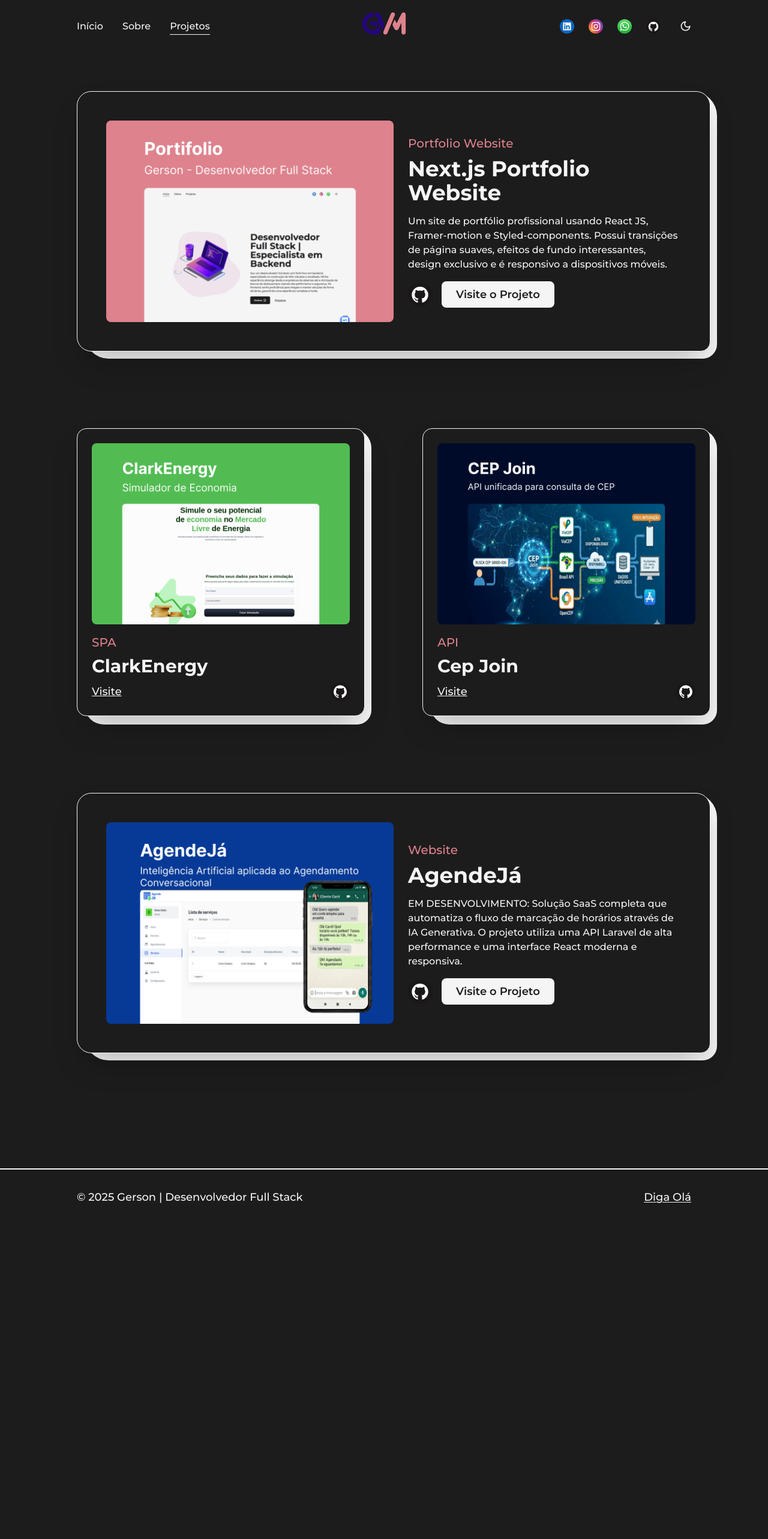
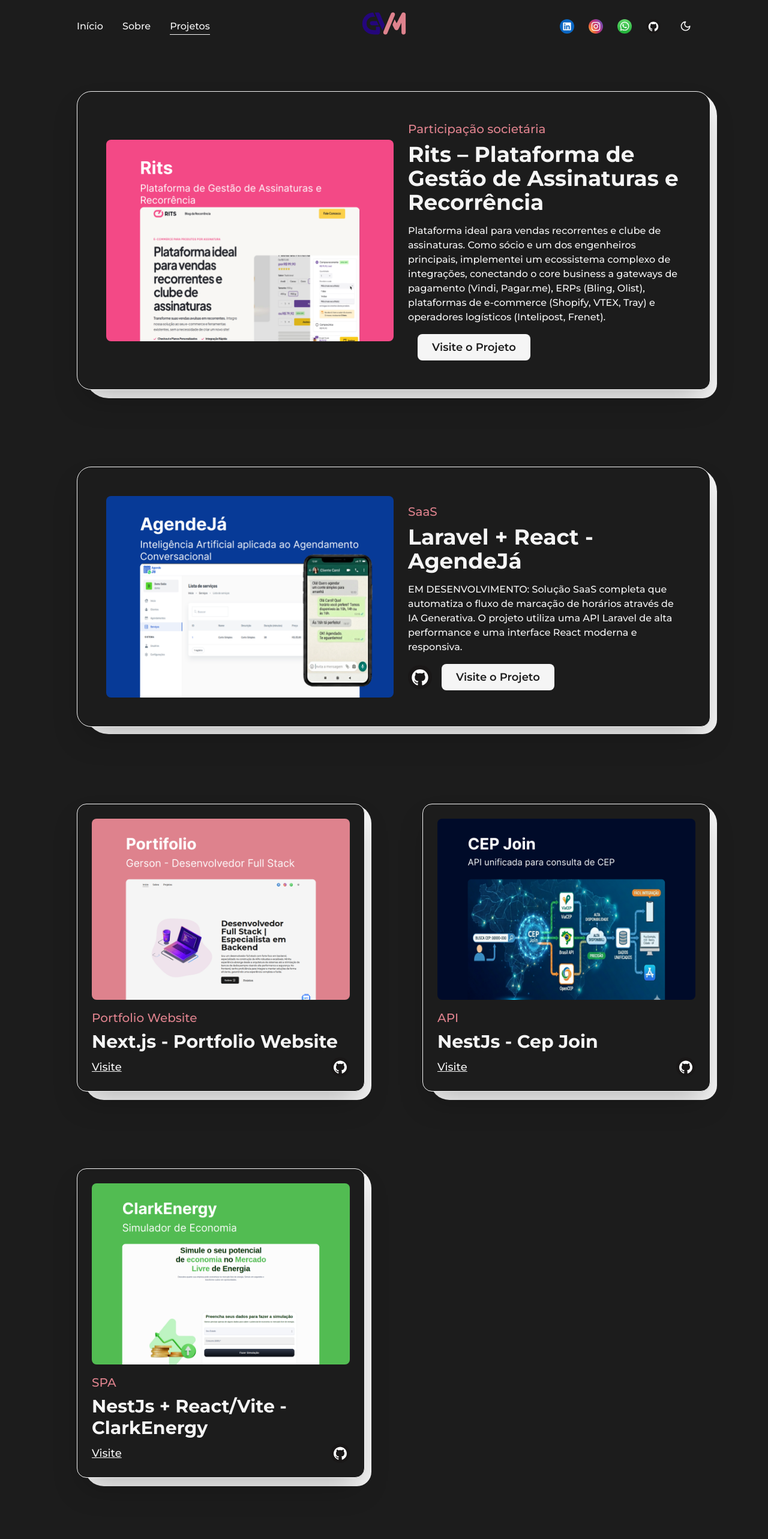
Before and after one commit to VianaGerson/portfolio, a Next.js app: page /projects in a window 1280 px wide. Shown: the top 2566 px of the page at 60% size. Before the commit the page ends 2042 px from the top, so only its background shows below. Built offline with nearby package versions, Linux system fonts and the light colour scheme.

Commit message:
feat(RITS-395): add rist project

```diff
--- a/src/app/projects/_components/featured-project.tsx
+++ b/src/app/projects/_components/featured-project.tsx
@@ -10,7 +10,7 @@
   type: string
   summary: string
   coverImageUrl: string
-  codeUrl: string
+  codeUrl?: string
   demoUrl?: string
 }
 
@@ -32,7 +32,7 @@
       />
 
       <Link
-        href={demoUrl ?? codeUrl}
+        href={demoUrl ?? codeUrl ?? '#'}
         target="_blank"
         rel="noopener noreferrer"
         className="w-1/2 cursor-pointer overflow-hidden rounded-lg lg:w-full"
@@ -58,7 +58,7 @@
         </span>
 
         <Link
-          href={demoUrl ?? codeUrl}
+          href={demoUrl ?? codeUrl ?? '#'}
           target="_blank"
           rel="noopener noreferrer"
           className="underline-offset-2 hover:underline"
@@ -74,6 +74,7 @@
         <p className="my-2 rounded-md font-medium sm:text-sm">{summary}</p>
 
         <div className="mt-2 flex items-center">
+          {codeUrl && (
             <Link href={codeUrl} target="_blank" rel="noopener noreferrer">
               <Image
                 src="/images/social/github.svg"
@@ -83,9 +84,10 @@
                 className="h-auto"
               />
             </Link>
+          )}
 
           <Link
-            href={demoUrl ?? codeUrl}
+            href={demoUrl ?? codeUrl ?? '#'}
             target="_blank"
             rel="noopener noreferrer"
             className="ml-4 rounded-lg bg-foreground p-2 px-6 text-lg font-semibold
--- a/src/app/projects/_components/project.tsx
+++ b/src/app/projects/_components/project.tsx
@@ -9,7 +9,7 @@
   title: string
   type: string
   coverImageUrl: string
-  codeUrl: string
+  codeUrl?: string
   demoUrl?: string
 }
 
@@ -31,7 +31,7 @@
       />
 
       <Link
-        href={demoUrl ?? codeUrl}
+        href={demoUrl ?? codeUrl ?? '#'}
         target="_blank"
         rel="noopener noreferrer"
         className="w-full cursor-pointer overflow-hidden rounded-lg"
@@ -53,7 +53,7 @@
         </span>
 
         <Link
-          href={demoUrl ?? codeUrl}
+          href={demoUrl ?? codeUrl ?? '#'}
           target="_blank"
           rel="noopener noreferrer"
           className="underline-offset-2 hover:underline"
@@ -65,7 +65,7 @@
 
         <div className="flex w-full items-center justify-between">
           <Link
-            href={demoUrl ?? codeUrl}
+            href={demoUrl ?? codeUrl ?? '#'}
             target="_blank"
             rel="noopener noreferrer"
             className="rounded text-lg font-medium underline md:text-base"
@@ -73,8 +73,9 @@
             Visite
           </Link>
 
+          {codeUrl && (
             <Link
-            href={codeUrl}
+              href={codeUrl ?? '#'}
               target="_blank"
               rel="noopener noreferrer"
               className="w-8 md:w-6"
@@ -87,6 +88,7 @@
                 className="h-auto"
               />
             </Link>
+          )}
         </div>
       </div>
     </article>
--- a/src/data/projects.json
+++ b/src/data/projects.json
@@ -1,24 +1,32 @@
 [
   {
-    "title": "Next.js Portfolio Website",
-    "type": "Portfolio Website",
-    "summary": "Um site de portfólio profissional usando React JS, Framer-motion e Styled-components. Possui transições de página suaves, efeitos de fundo interessantes, design exclusivo e é responsivo a dispositivos móveis.",
-    "coverImageUrl": "/images/projects/portfolio.png",
-    "codeUrl": "https://github.com/VianaGerson/portfolio",
-    "demoUrl": "https://gerson-viana.vercel.app",
+    "title": "Rits – Plataforma de Gestão de Assinaturas e Recorrência",
+    "type": "Participação societária",
+    "summary": "Plataforma ideal para vendas recorrentes e clube de assinaturas. Como sócio e um dos engenheiros principais, implementei um ecossistema complexo de integrações, conectando o core business a gateways de pagamento (Vindi, Pagar.me), ERPs (Bling, Olist), plataformas de e-commerce (Shopify, VTEX, Tray) e operadores logísticos (Intelipost, Frenet).",
+    "coverImageUrl": "/images/projects/rits.png",
+    "demoUrl": "https://ritspay.com/",
     "isFeatured": true
   },
 
   {
-    "title": "ClarkEnergy",
-    "type": "SPA",
-    "coverImageUrl": "/images/projects/clarkenergy.png",
-    "codeUrl": "https://github.com/VianaGerson/clarkenergy-web",
-    "demoUrl": "https://clarkenergy-web.vercel.app"
+    "title": "Laravel + React - AgendeJá",
+    "type": "SaaS",
+    "summary": "EM DESENVOLVIMENTO: Solução SaaS completa que automatiza o fluxo de marcação de horários através de IA Generativa. O projeto utiliza uma API Laravel de alta performance e uma interface React moderna e responsiva.",
+    "coverImageUrl": "/images/projects/agendeja.png",
+    "codeUrl": "https://github.com/VianaGerson/agende-ja-web",
+    "isFeatured": true
   },
 
   {
-    "title": "Cep Join",
+    "title": "Next.js - Portfolio Website",
+    "type": "Portfolio Website",
+    "coverImageUrl": "/images/projects/portfolio.png",
+    "codeUrl": "https://github.com/VianaGerson/portfolio",
+    "demoUrl": "https://gerson-viana.vercel.app"
+  },
+
+  {
+    "title": "NestJs - Cep Join",
     "type": "API",
     "coverImageUrl": "/images/projects/cepjoin.png",
     "codeUrl": "https://github.com/VianaGerson/cep-join",
@@ -26,11 +34,10 @@
   },
 
   {
-    "title": "AgendeJá",
-    "type": "Website",
-    "summary": "EM DESENVOLVIMENTO: Solução SaaS completa que automatiza o fluxo de marcação de horários através de IA Generativa. O projeto utiliza uma API Laravel de alta performance e uma interface React moderna e responsiva.",
-    "coverImageUrl": "/images/projects/agendeja.png",
-    "codeUrl": "https://github.com/VianaGerson/agende-ja-web",
-    "isFeatured": true
+    "title": "NestJs + React/Vite - ClarkEnergy",
+    "type": "SPA",
+    "coverImageUrl": "/images/projects/clarkenergy.png",
+    "codeUrl": "https://github.com/VianaGerson/clarkenergy-web",
+    "demoUrl": "https://clarkenergy-web.vercel.app"
   }
 ]
```
Also changed, not shown: public/images/projects/rits.png (added). Lines whose indentation alone changed are shown as unchanged.
